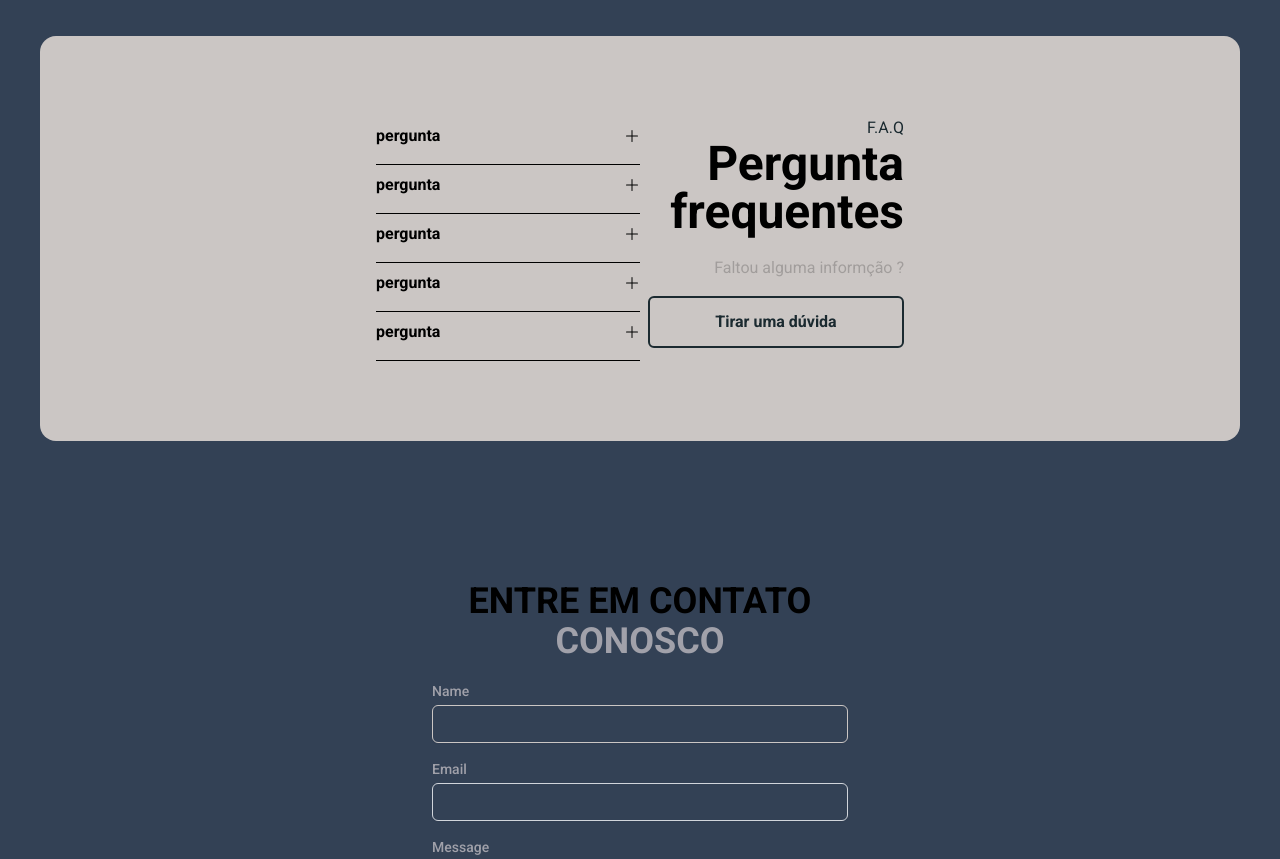
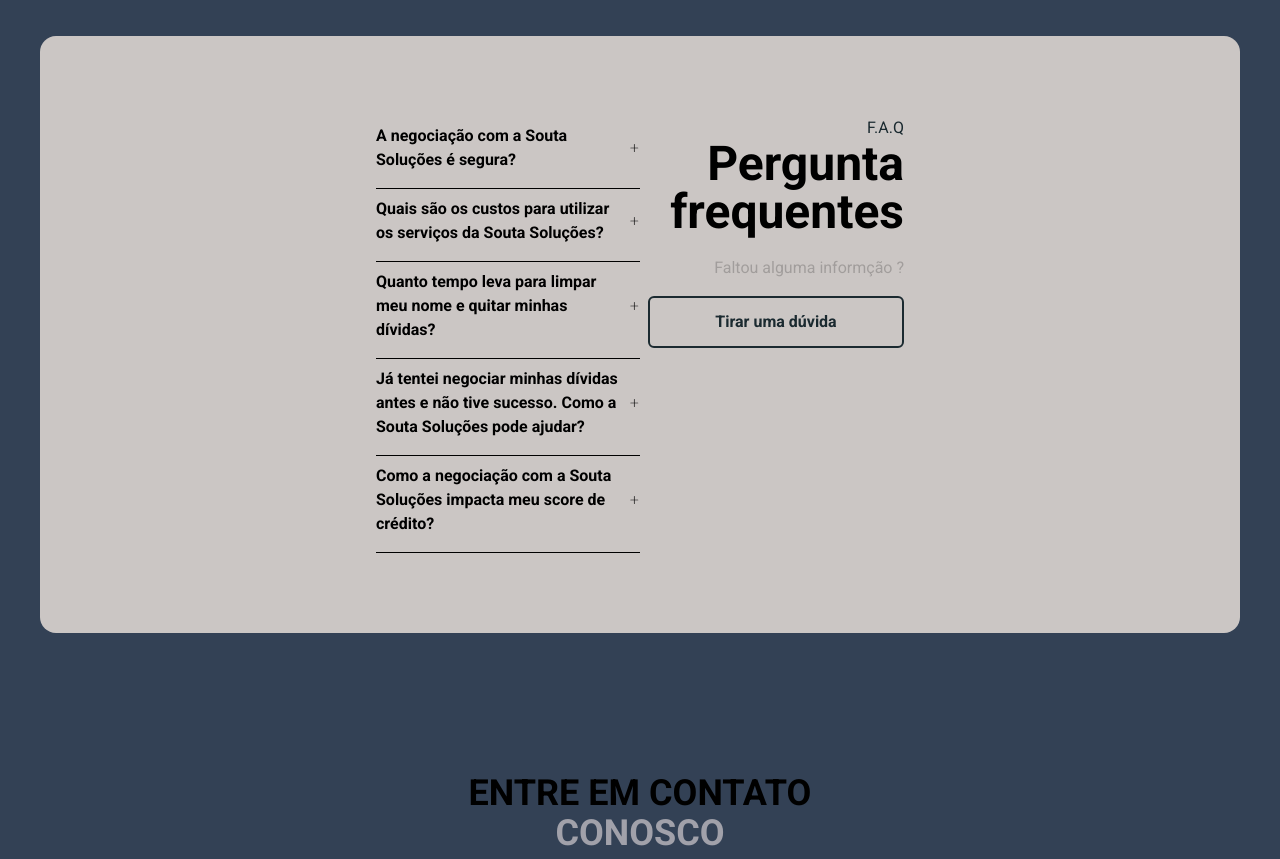
Before and after one commit to PedroDmMaia/Souta_Solucoes, a React (Vite) app: page / in a window 1280 px wide. Shown: the part 3360-4219 px from the top of the page. Built offline with nearby package versions, Linux system fonts and the light colour scheme.

Commit message:
adding information within the faq section

```diff
--- a/src/components/accordion.tsx
+++ b/src/components/accordion.tsx
@@ -13,15 +13,17 @@ export function Accordion({ answer, question }: AccordionProps) {
     <div className="py-2 border-b-[1px] border-black">
       <button
         onClick={() => setFaqIsOpen(!faqIsOpen)}
-        className="flex items-center justify-between w-full"
+        className="flex items-center justify-between w-full text-start"
       >
-        <span className={`font-semibold ${faqIsOpen ? 'text-corTexto' : ''}`}>
+        <span
+          className={`font-semibold ${faqIsOpen ? 'text-corTexto' : ''} w-96`}
+        >
           {question}
         </span>
         {faqIsOpen ? (
-          <Minus className={faqIsOpen ? 'text-corTexto' : ''} />
+          <Minus className={`${faqIsOpen ? 'text-corTexto' : ''}`} />
         ) : (
-          <Plus className={faqIsOpen ? 'text-corTexto' : ''} />
+          <Plus className={`${faqIsOpen ? 'text-corTexto' : ''}`} />
         )}
       </button>
       <div
--- a/src/sections/FAQ.tsx
+++ b/src/sections/FAQ.tsx
@@ -2,17 +2,41 @@ import { Accordion } from '../components/accordion'
 
 export function Faq() {
   const FaqData = [
-    { question: 'pergunta', answer: 'resposta' },
-    { question: 'pergunta', answer: 'resposta' },
-    { question: 'pergunta', answer: 'resposta' },
-    { question: 'pergunta', answer: 'resposta' },
-    { question: 'pergunta', answer: 'resposta' },
+    {
+      question: 'A negociação com a Souta Soluções é segura?',
+      answer:
+        'Sim, a segurança é uma prioridade para a Souta Soluções. Nossas negociações são transparentes, sem letras miúdas ou surpresas. Você terá acesso completo a todas as informações e poderá acompanhar o status da sua negociação a qualquer momento. Para maior tranquilidade, oferecemos a opção de realizar chamadas de vídeo para que você possa conhecer nossa equipe e nossa empresa de perto, como se estivesse em um atendimento presencial.',
+    },
+    {
+      question:
+        'Quais são os custos para utilizar os serviços da Souta Soluções?',
+      answer:
+        'Nosso serviço envolve uma taxa que cobre a análise detalhada das suas dívidas, a remoção de juros abusivos e a criação de um plano de pagamento personalizado. Esta taxa é cobrada no momento da contratação do serviço. Diferente de outros, não cobramos comissões sobre o valor acordado nas suas negociações. Nossa missão é ajudar você a obter o melhor acordo possível de forma justa e transparente.',
+    },
+    {
+      question:
+        'Quanto tempo leva para limpar meu nome e quitar minhas dívidas?',
+      answer:
+        'O processo completo de análise, retirada de juros abusivos e planejamento financeiro pela Souta Soluções é concluído em até 7 dias úteis. Após firmarmos o acordo, se você tiver o valor disponível e realizar o pagamento da primeira parcela, seu nome será limpo em até 48 horas (2 dias úteis). Nosso objetivo é ajudar você a resolver sua situação financeira de maneira rápida e eficiente, com descontos de até 90% dos juros abusivos.',
+    },
+    {
+      question:
+        'Já tentei negociar minhas dívidas antes e não tive sucesso. Como a Souta Soluções pode ajudar?',
+      answer:
+        'Nós entendemos que negociar dívidas pode ser um processo complicado e frustrante. Na Souta Soluções, nossa equipe experiente negocia diretamente com seus credores para buscar as melhores condições possíveis. Com nossa abordagem personalizada e parcerias com diversas instituições financeiras, aumentamos significativamente as chances de uma renegociação bem-sucedida. Deixe-nos lidar com as negociações para que você possa focar em reconstruir sua vida financeira sem burocracia ou qualquer dor de cabeça.',
+    },
+    {
+      question:
+        'Como a negociação com a Souta Soluções impacta meu score de crédito?',
+      answer:
+        'Negociar suas dívidas negativadas e quitar seus débitos com a Souta Soluções ajuda a remover as restrições do seu CPF ou CNPJ, o que melhora diretamente seu score de crédito. Além disso, com nosso suporte contínuo, oferecemos orientação para que você continue aumentando sua pontuação. Ter o nome limpo e uma pontuação de crédito elevada abre novas oportunidades de crédito no futuro.',
+    },
   ]
 
   return (
     <>
       <div id="faq" className="pt-16 md:pt-28"></div>
-      <div className="bg-cor-fundo md:py-20 py-12 rounded-2xl md:px-10 xl:px-[21rem] px-7 mb-10 md:grid grid-cols-2 flex flex-col-reverse mt-8 md:mt-0 mx-2 lg:mx-10 ">
+      <div className="bg-cor-fundo md:py-20 py-12 rounded-2xl md:px-10 xl:px-[21rem] px-7 mb-10 md:grid grid-cols-2 flex flex-col-reverse mt-8 md:mt-0 mx-2 lg:mx-10">
         <div className="">
           {FaqData.map((question, i) => (
             <Accordion
```
